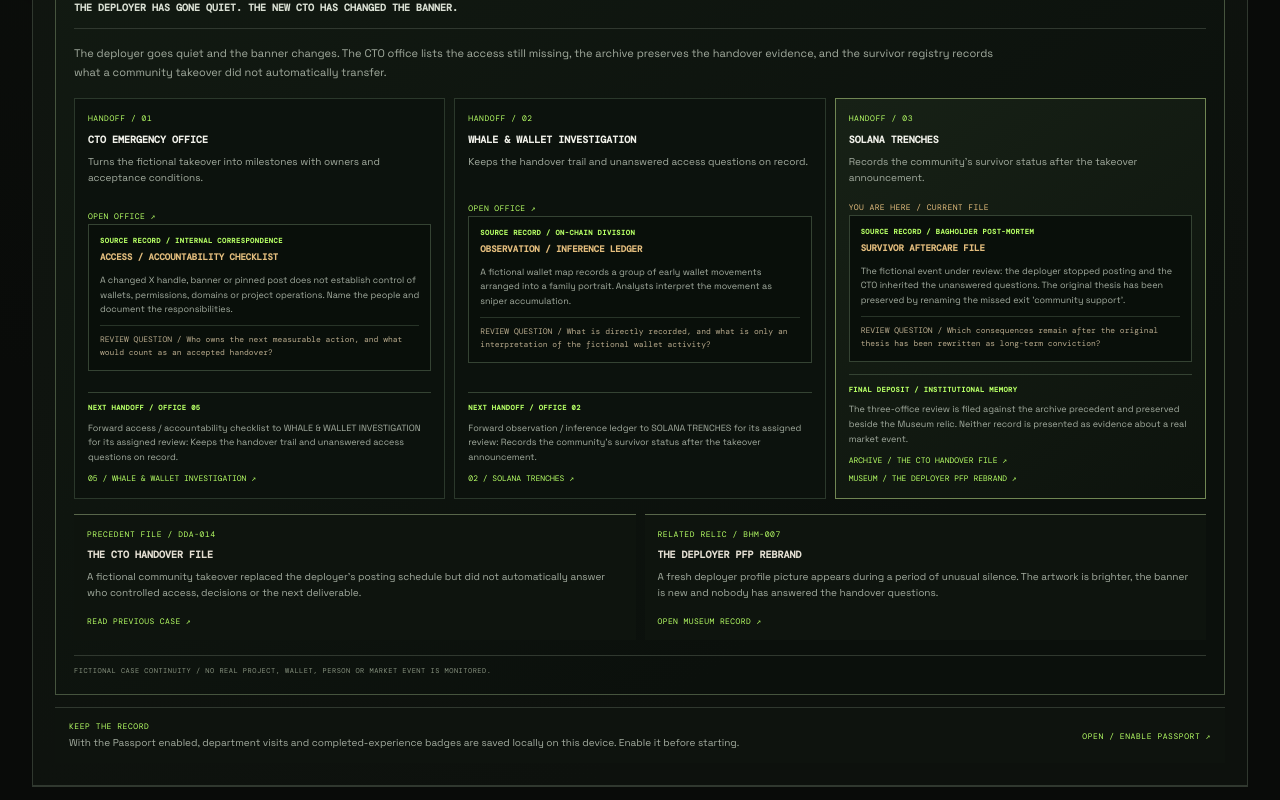
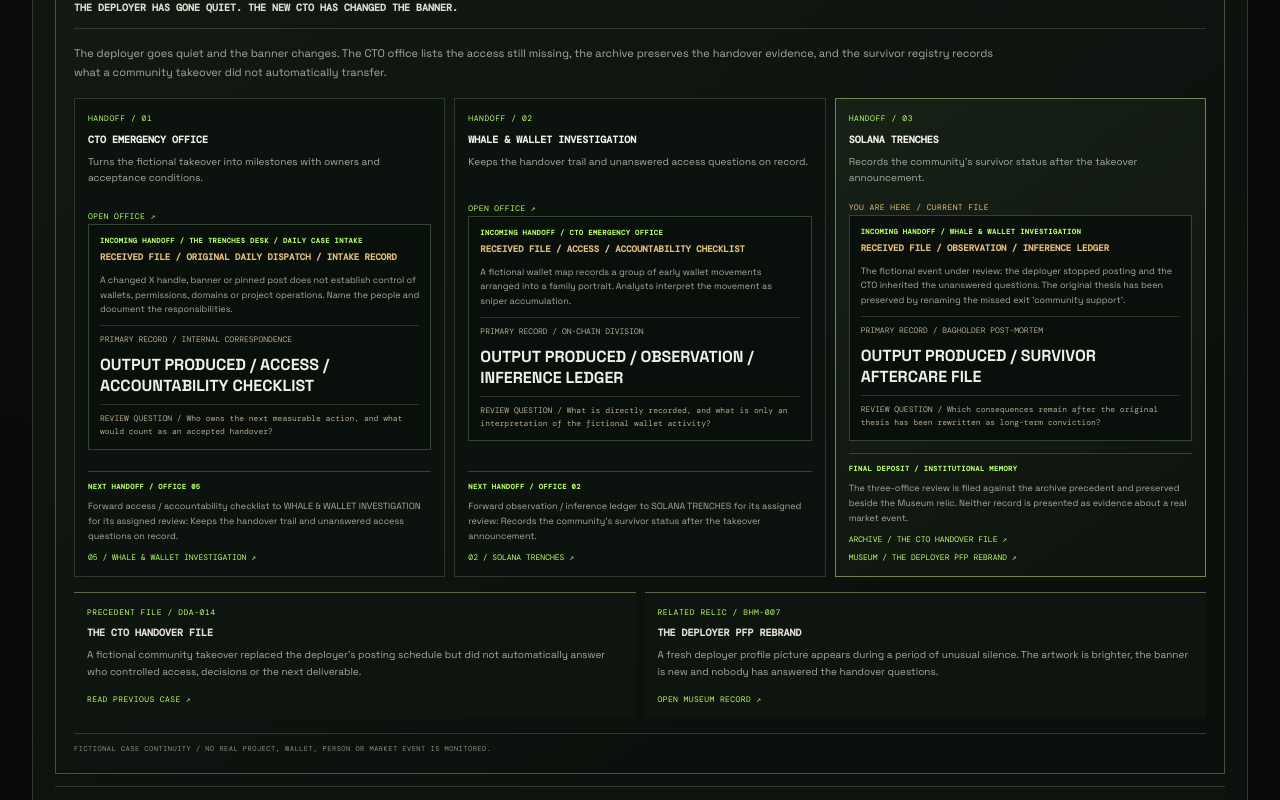
Before and after one commit to safherofficial/weird, a Next.js app: page /club in a window 1280 px wide. Shown: the part 1439-2239 px from the top of the page. Built offline with nearby package versions, Linux system fonts and the light colour scheme.

Commit message:
Show incoming artifacts and produced outputs in case-chain steps

```diff
--- a/app/components/department-case-chain.tsx
+++ b/app/components/department-case-chain.tsx
@@ -88,10 +88,12 @@ export default function DepartmentCaseChain({ currentDepartment }: DepartmentCas
 
             <div className="department-case-chain__evidence">
               <div className="department-case-chain__evidence-heading">
-                <span>SOURCE RECORD / {office.evidence.source}</span>
-                <strong>{office.evidence.outputLabel}</strong>
+                <span>INCOMING HANDOFF / {office.evidence.receivedFrom}</span>
+                <strong>RECEIVED FILE / {office.evidence.receivedArtifact}</strong>
               </div>
               <p>{office.evidence.excerpt}</p>
+              <small>PRIMARY RECORD / {office.evidence.source}</small>
+              <strong className="department-case-chain__evidence-output">OUTPUT PRODUCED / {office.evidence.outputLabel}</strong>
               <small>REVIEW QUESTION / {office.evidence.reviewQuestion}</small>
             </div>
 
```
